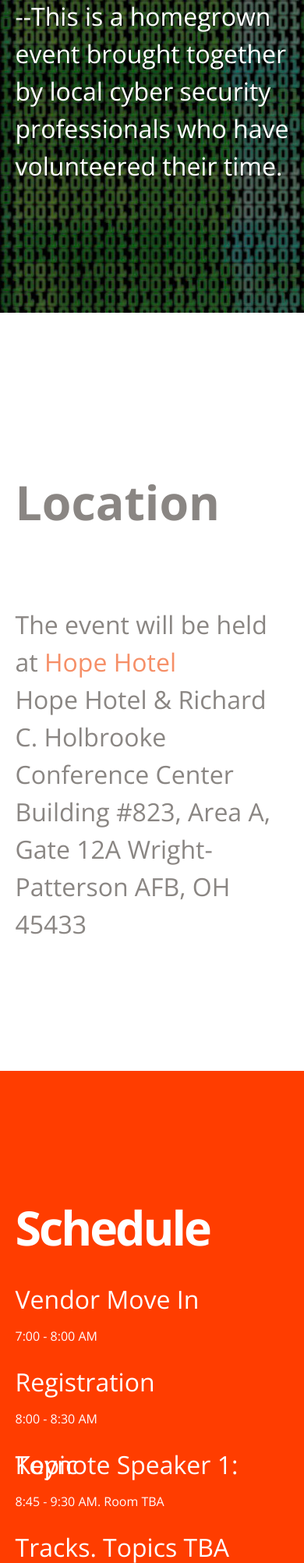
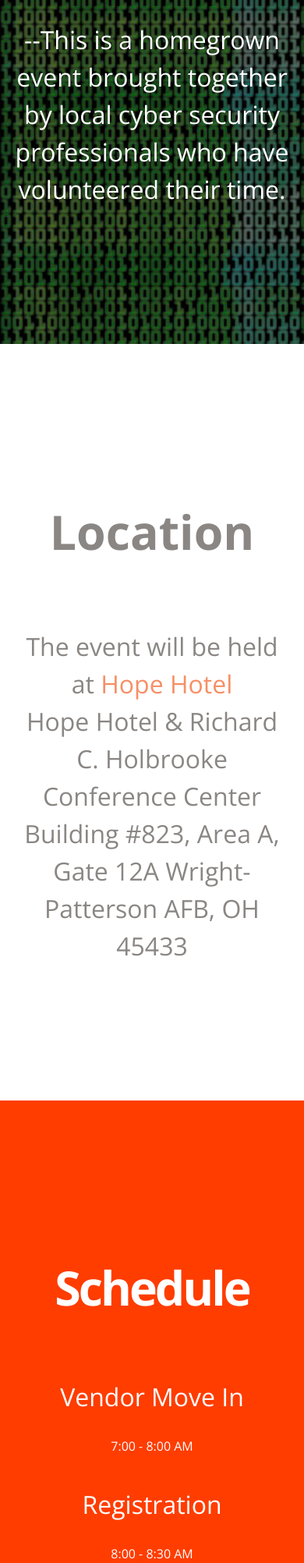
Before and after one commit to jjwdowik/cyberDay, a PHP site: page / in a window 390 px wide. Shown: the part 3329-5333 px from the top of the page at 78% size. Run offline with PHP 8.4, Linux system fonts and the light colour scheme; some libraries are stand-ins or nearby versions.

Commit message:
fixing nav

```diff
--- a/css/style.css
+++ b/css/style.css
@@ -48,7 +48,7 @@
 	margin: 10px 0;
 }
 #nav {
-	text-align: right;
+	text-align: left;
 	margin: 30px 0 0 0;
 }
 .navigation{
@@ -194,20 +194,6 @@
 /* Slide 5 */
 
 
-
-
-/* Tablet */
-@media screen and (max-width: 1050px) {
-
-#logo {
-	width: 100%;
-	text-align: center;
-}
-
-#nav {
-	width:100%;
-}
-
 #slide5{
 	background-color:#A62800;
 	color:#ffffff;
@@ -285,14 +271,121 @@
 	font-weight: 400;
 }
 
+
+/* Slide 7 */
+
+
+#slide7{
+	background-color:#ffffff;
+	color:rgba(0,0,0,0.6);
+}
+
+#slide7 h1 {
+	font-size: 3.8em;
+	letter-spacing: -3px;
+	line-height: 0px;
+	font-weight: 700;
+}
+#slide7 h2 {
+	font-size: 2em;
+	line-height: 0px;
+	padding-bottom:20px;
+	font-weight: 400;
+}
+
+/* Footer */
+
+footer{
+	text-align:center;
+	background-color:rgba(0,0,0,0.8);
+	color:#ffffff;
+	padding:0.5em;
+}
+
+
+
+/* Tablet */
+@media screen and (max-width: 1050px) {
+
+/*#logo {
+	width: 100%;
+	text-align: center;
+}*/
+
+#nav {
+	width:100%;
+    height:3em;
+    margin-right: .2em;
+    margin-top: 0;
+}
+
+.navigation{
+	width: 100%;
+	float: center;
+	list-style: none;
+	margin: 0;
+	padding:0;
+}
+
+.navigation li{
+	float: left;
+	width:25%;
+	padding:0;
+}
+
+.slide{
+	background-attachment: fixed;
+	width:100%;
+	position: relative;
+	padding:150px 0;
+}
+
+#decorative {
+	display:none;
+}
+
+#content {
+	text-align:center;
+	width:100%;
+}
+
+#slide1 h1 {
+	line-height: 1em;
+}
+#slide1 h2 {
+	line-height: 1.5em;
+}
+#slide2 h1 {
+	line-height: 1em;
+}
+#slide2 h2 {
+	line-height: 1.5em;
+}
+#slide3 h1 {
+	line-height: 1em;
+}
+#slide3 h2 {
+	line-height: 1.5em;
+}
+#slide4 h1 {
+	line-height: 1em;
+}
+#slide4 h2 {
+	line-height: 1em;
+}
+
+
+
+
+
 /* Nav css changes*/
 
-@media only screen and (max-width:550px){
 li.nav-link{
     display:block;
     width:100%;
     height:auto;
     padding: 10px;
+    text-align: center;
     background-color:#000000;
 }
 li.nav-link:hover{
@@ -318,9 +411,6 @@
     width:100%;
     background-color: blue;
     text-align:center;
-/*        color: white;
-        text-decoration: none;
-        font-size:1.5em;*/
     letter-spacing:0.1em;
     box-shadow:0 0 1.5em rgba(0,0,0,0.6);
 }
@@ -335,7 +425,6 @@
     top: 0.6em;
 }
 a#pull:hover {
-        /*background-color:rgba(0,0,0,0.9);*/
 }
 div#theLogo {
     position: relative;
@@ -344,19 +433,28 @@
     height: 2.5em;
     width: 60%;
 }
-/*    p#menuButton {
-        position: fixed;
-        margin-left: .5em;
-        margin-top: .4em;
-    }*/
+
+div#theLogo img {
+	max-width: 300px;
+}
 #logo {
 	display: none;
-    }
 }
 
 
 
-/* Slide 7 */
+}
+
+
+/* Nav css changes*/
+
+/*@media only screen and (max-width:550px){
+
+}*/
+
+
+
+
 
 
 /* Mobile */
@@ -385,30 +483,37 @@
 		width:25%;
 	}*/
 
-	#slide7{
-		background-color:#ffffff;
-		color:rgba(0,0,0,0.6);
+.slide{
+	background-attachment: fixed;
+	width:100%;
+	position: relative;
+	padding:150px 0;
 }
 
-	#slide7 h1 {
-		font-size: 3.8em;
-		letter-spacing: -3px;
-		line-height: 0px;
-		font-weight: 700;
+
+#slide1 h1 {
+	line-height: 1em;
 }
-	#slide7 h2 {
-		font-size: 2em;
-		line-height: 0px;
-		padding-bottom:20px;
-		font-weight: 400;
+#slide1 h2 {
+	line-height: 1.5em;
 }
-
-	/* Footer */
-	footer{
-		text-align:center;
-		background-color:rgba(0,0,0,0.8);
-		color:#ffffff;
-		padding:0.5em;
+#slide2 h1 {
+	line-height: 1em;
+}
+#slide2 h2 {
+	line-height: 1.5em;
+}
+#slide3 h1 {
+	line-height: 1em;
+}
+#slide3 h2 {
+	line-height: 1.5em;
+}
+#slide4 h1 {
+	line-height: 1em;
+}
+#slide4 h2 {
+	line-height: 1em;
 }
 
 
--- a/index.php
+++ b/index.php
@@ -23,11 +23,11 @@
 	<div class="menu">
 		<div class="clearfix">
 
-			<div id="logo" class="grid_3">
+			<div id="logo" class="grid_4">
 				<img src="images/theLogo.gif">
 			</div>
 
-			<div id="nav" class="grid_9 omega">
+			<div id="nav" class="grid_8 omega">
 				<ul class="navigation">
 					<li data-slide="1" class="nav-link active">Home</li>
 					<li data-slide="2" class="nav-link">Event</li>
```
Lines whose indentation alone changed are shown as unchanged.
